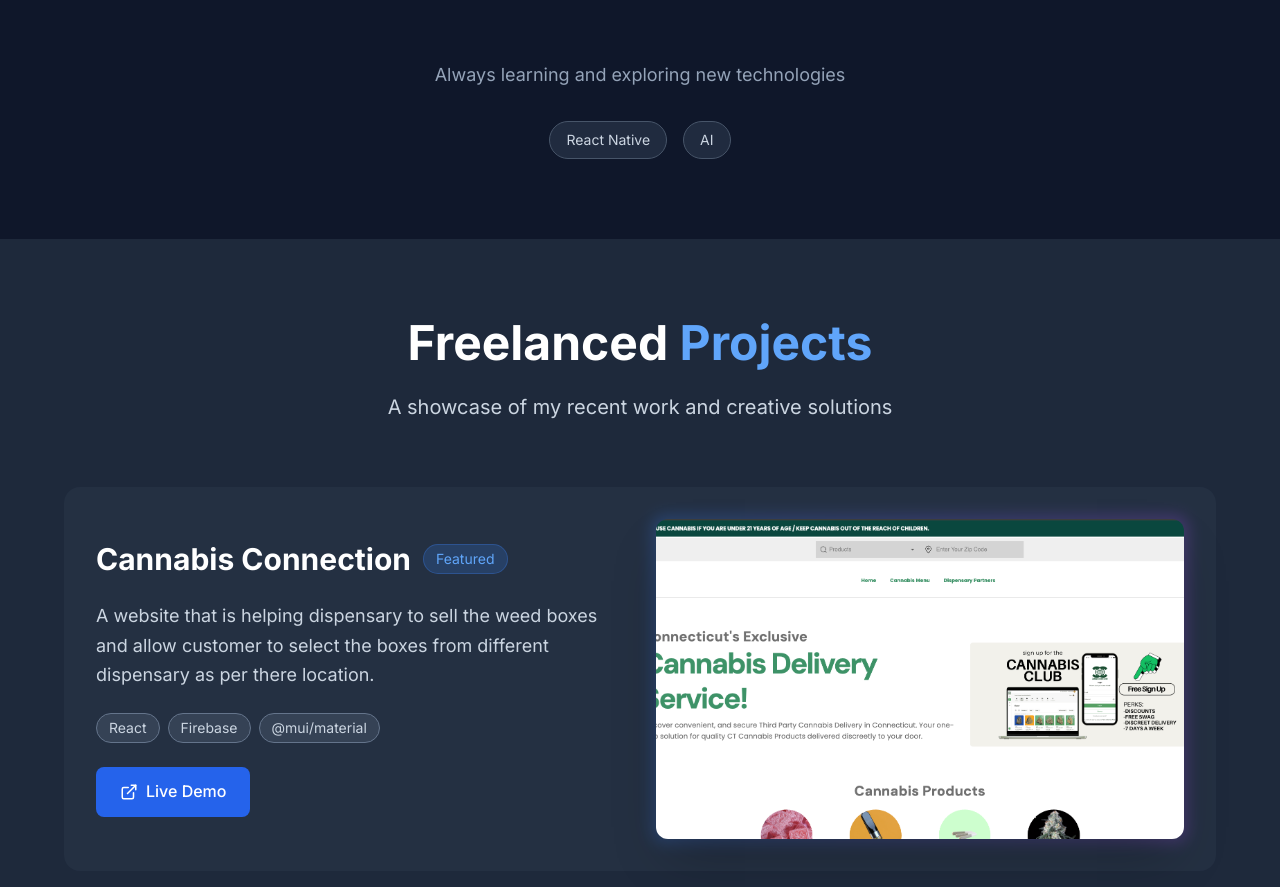
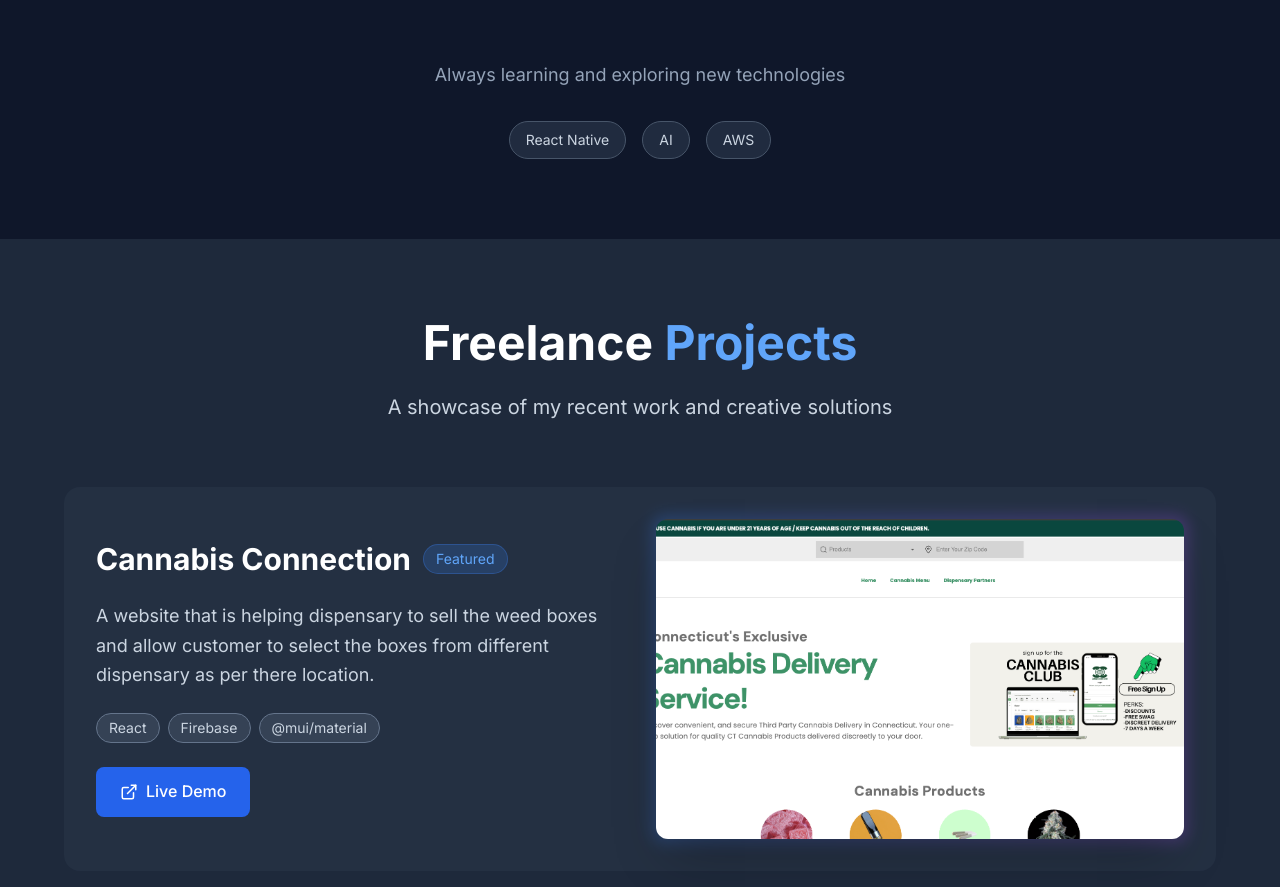
Before and after one commit to Rohit2698/portfolio_next, a React (Vite) app: page / in a window 1280 px wide. Shown: the part 2280-3167 px from the top of the page. Built offline with nearby package versions, Linux system fonts and the light colour scheme.

Commit message:
Fixed spellign mistake and package node

```diff
--- a/package.json
+++ b/package.json
@@ -32,5 +32,8 @@
     "typescript": "^5.5.3",
     "typescript-eslint": "^8.3.0",
     "vite": "^5.4.2"
+  },
+  "engines": {
+    "node": ">=18.0.0"
   }
 }
--- a/src/components/Projects.tsx
+++ b/src/components/Projects.tsx
@@ -80,7 +80,7 @@
         <div className="max-w-6xl mx-auto">
           <div className="text-center mb-16">
             <h2 className="text-4xl md:text-5xl font-bold text-white mb-6">
-              Freelanced <span className="text-blue-400">Projects</span>
+              Freelance <span className="text-blue-400">Projects</span>
             </h2>
             <p className="text-xl text-slate-300 max-w-3xl mx-auto leading-relaxed">
               A showcase of my recent work and creative solutions
--- a/src/components/Skills.tsx
+++ b/src/components/Skills.tsx
@@ -82,7 +82,7 @@
               Always learning and exploring new technologies
             </p>
             <div className="flex flex-wrap justify-center gap-4">
-              {['React Native', 'AI' ].map((tech) => (
+              {['React Native', 'AI', 'AWS' ].map((tech) => (
                 <span
                   key={tech}
                   className="px-4 py-2 bg-slate-700/50 text-slate-300 rounded-full text-sm border border-slate-600 hover:border-blue-500 transition-colors duration-200"
```
